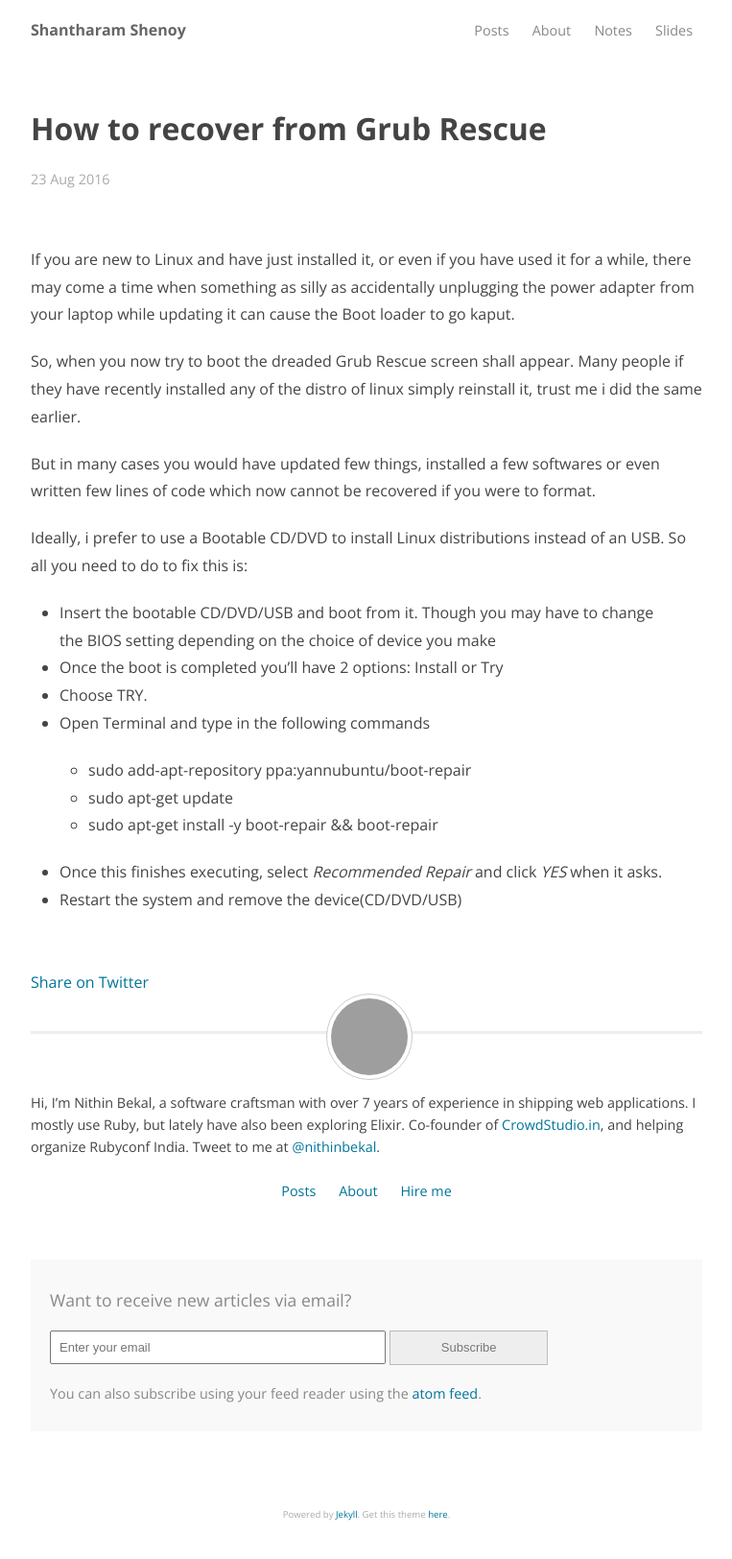
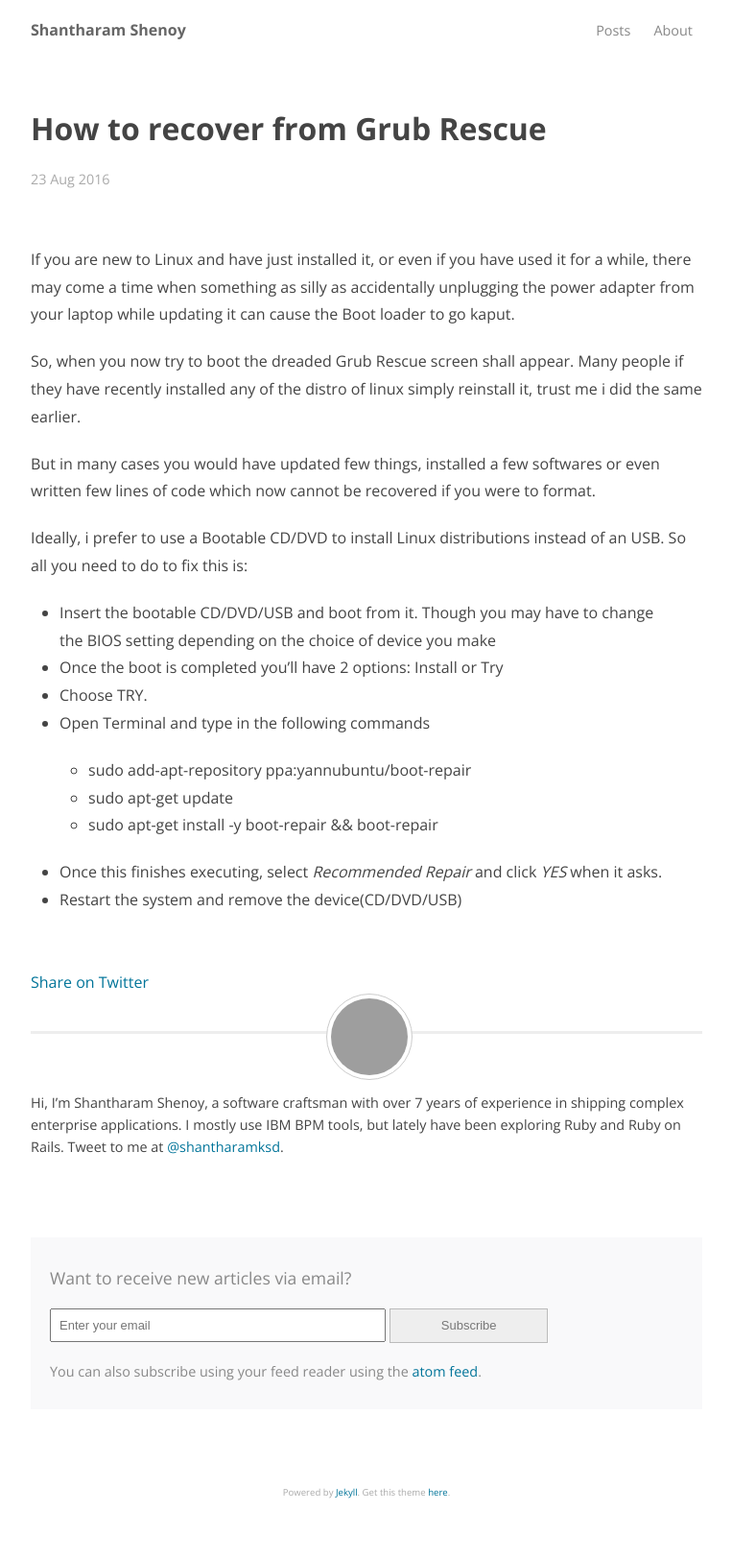
Before and after one commit to shantharamshenoy/blog_old, a Jekyll site: the page built from _posts/2016-08-23-how-to-recover-from-grub-rescue.md, in a window 1280 px wide. Shown: the whole page at 96% size, without its empty margins (258-1021 px from the left). Built offline with Jekyll 4.4.1, drawn with Linux system fonts in a browser that asks for light colours; comment, search, counter and statistics services are not loaded; after the commit the page ends 1601 px from its top, so only the background shows below that; grey boxes are pictures that could not be loaded.

Commit message:
Minor changes

```diff
--- a/_config.yml
+++ b/_config.yml
@@ -1,14 +1,14 @@
 
 name: Shantharam Shenoy
 description: "Shantharam's blog about programming - Ruby, Rails."
-url: http://nithinbekal.com
+url: https://shantharamshenoy.github.io/
 highlighter: rouge
 permalink: /posts/:title/
 markdown: kramdown
 
 theme:
-  disqus_shortname: nithinbekal
-  google_analytics: UA-2095438-7
+  disqus_shortname: shantharamsk
+
 
 sass:
   sass_dir: _sass
--- a/_includes/bio.html
+++ b/_includes/bio.html
@@ -1,21 +1,19 @@
 <div id='author-bio'>
   <div class='gravatar'>
-    <img src="http://www.gravatar.com/avatar/04fd01b158b5ca07858d023533b01b24?s=200">
+    <img src="https://pbs.twimg.com/profile_images/681176412934389761/MICoz58L_bigger.jpg">
   </div>
 
   <div class='bio'>
-    Hi, I’m Nithin Bekal,
-    a software craftsman with over 7 years of experience in shipping web applications.
-    I mostly use Ruby, but lately have also been exploring Elixir.
-    Co-founder of <a href='http://crowdstudio.in/'>CrowdStudio.in</a>,
-    and helping organize Rubyconf India.
-    Tweet to me at <a href='https://twitter.com/nithinbekal'>@nithinbekal</a>.
+    Hi, I’m Shantharam Shenoy,
+    a software craftsman with over 7 years of experience in shipping complex enterprise applications.
+    I mostly use IBM BPM tools, but lately have been exploring Ruby and Ruby on Rails.
+    Tweet to me at <a href='https://twitter.com/nithinbekal'>@shantharamksd</a>.
     <br>
     <br>
-    <div class='links'>
+    <!--div class='links'>
       <a id='bio-home-link' href='/'>Posts</a>
       <a id='bio-about-link' href='/about/'>About</a>
       <a id='bio-resume-link' href='/resume'>Hire me</a>
-    </div>
+    </div-->
   </div>
 </div>
--- a/_includes/subscribe.html
+++ b/_includes/subscribe.html
@@ -6,7 +6,7 @@
         onsubmit="window.open('https://feedburner.google.com/fb/a/mailverify?uri=nithinbekal', 'popupwindow', 'scrollbars=yes,width=550,height=520');return true">
     <input type="text" class='subscribe-email' name="email"
             tabindex="0" placeholder="Enter your email" />
-    <input type="hidden" value="nithinbekal" name="uri"/>
+    <input type="hidden" value="shantharamshenoy" name="uri"/>
     <input type="hidden" name="loc" value="en_US"/>
     <input type="submit" value="Subscribe"
             tabindex="1" class="subscribe-submit" />
--- a/_layouts/default.html
+++ b/_layouts/default.html
@@ -4,16 +4,14 @@
     <meta charset="utf-8">
     <meta http-equiv="X-UA-Compatible" content="IE=edge,chrome=1">
     <meta name=viewport content="width=device-width, initial-scale=1">
-    <meta name="author" content="Nithin Bekal">
+    <meta name="author" content="Shantharam Shenoy">
     <meta name="description" content="{{ site.description }}">
-    <meta property="og:image" content="https://s3.amazonaws.com/nithinbekal.com/word-cloud.png" />
 
     <meta name="twitter:card" content="summary_large_image">
-    <meta name="twitter:site" content="@nithinbekal">
-    <meta name="twitter:creator" content="@nithinbekal">
+    <meta name="twitter:site" content="@shantharamksd">
+    <meta name="twitter:creator" content="@shantharamksd">
     <meta name="twitter:title" content="{{ page.title }}">
     <meta name="twitter:description" content="{{ site.description }}">
-    <meta name="twitter:image" content="https://s3.amazonaws.com/nithinbekal.com/word-cloud.png">
 
     <title>{{ page.title }}</title>
 
@@ -29,8 +27,8 @@
         <span class='links align-right'>
           <a class='top-about-link' href='/'>Posts</a>
           <a class='top-about-link' href='/about/'>About</a>
-          <a class='top-about-link sm-hide' href='/notes/'>Notes</a>
-          <a class='top-about-link sm-hide' href='/slides/'>Slides</a>
+          <!--a class='top-about-link sm-hide' href='/notes/'>Notes</a>
+          <a class='top-about-link sm-hide' href='/slides/'>Slides</a-->
         </span>
       </div>
 
@@ -41,7 +39,7 @@
       <div class='footer'>
         Powered by <a href='http://jekyllrb.com'>Jekyll</a>.
         Get this theme
-        <a href="https://github.com/nithinbekal/nithinbekal.github.io/">here</a>.
+        <a href="https://github.com/shantharamshenoy/shantharamshenoy.github.io/">here</a>.
       </div>
     </div> <!-- /container -->
     {% include analytics.html %}
--- a/_layouts/post.html
+++ b/_layouts/post.html
@@ -11,7 +11,7 @@ layout: default
   </div>
 
   <div class='social-share'>
-    <a href="http://twitter.com/share" class="twitter-share-button" data-url="{{ site.url }}{{ page.url }}" data-text="{{ page.title }}" data-via='nithinbekal' data-count="horizontal">Share on Twitter</a>
+    <a href="http://twitter.com/share" class="twitter-share-button" data-url="{{ site.url }}{{ page.url }}" data-text="{{ page.title }}" data-via='shantharamksd' data-count="horizontal">Share on Twitter</a>
   </div>
 
   <div id='post-footer'>
```
Also changed, not shown: about/index.md (added, +17 -0 lines), 1 other file.
